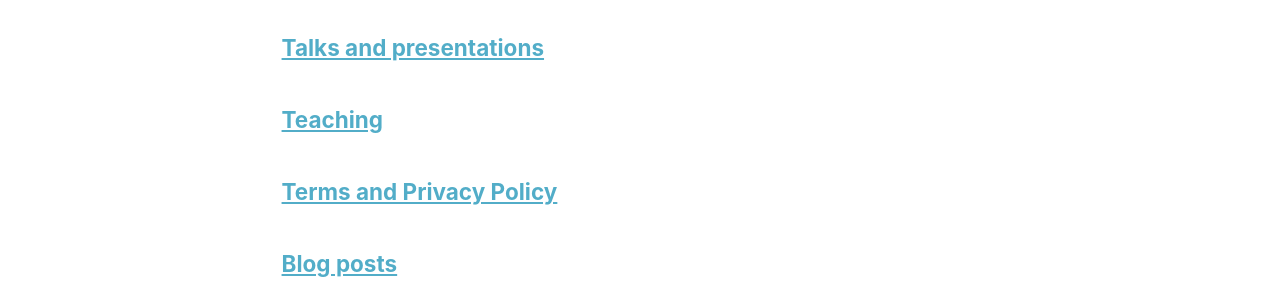
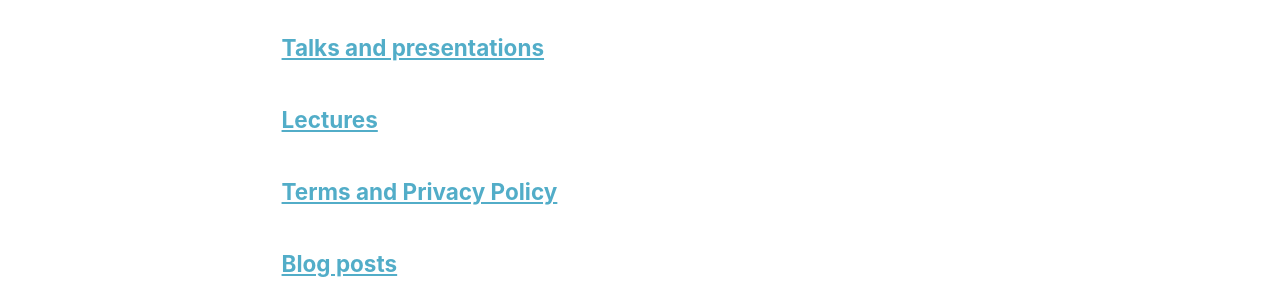
Before and after one commit to yushintia/yushintia.github.io, a Jekyll site: the page built from _pages/page-archive.html, in a window 1280 px wide and 900 px high, scrolled down 775 px. Shown: the part 443-743 px from the top of the window. Built offline with Jekyll 4.4.1, drawn with Linux system fonts in a browser that asks for light colours; a style sheet for code colours, icons or effects is not loaded.

Commit message:
Rename teaching page to lectures and update links

```diff
--- a/_pages/teaching.html
+++ b/_pages/teaching.html
@@ -1,12 +1,12 @@
 ---
 layout: archive
-title: "Teaching"
-permalink: /teaching/
+title: "Lectures"
+permalink: /lectures/
 author_profile: true
 ---
 
 {% include base_path %}
 
-{% for post in site.teaching reversed %}
+{% for post in site.lectures reversed %}
   {% include archive-single.html %}
 {% endfor %}
```
